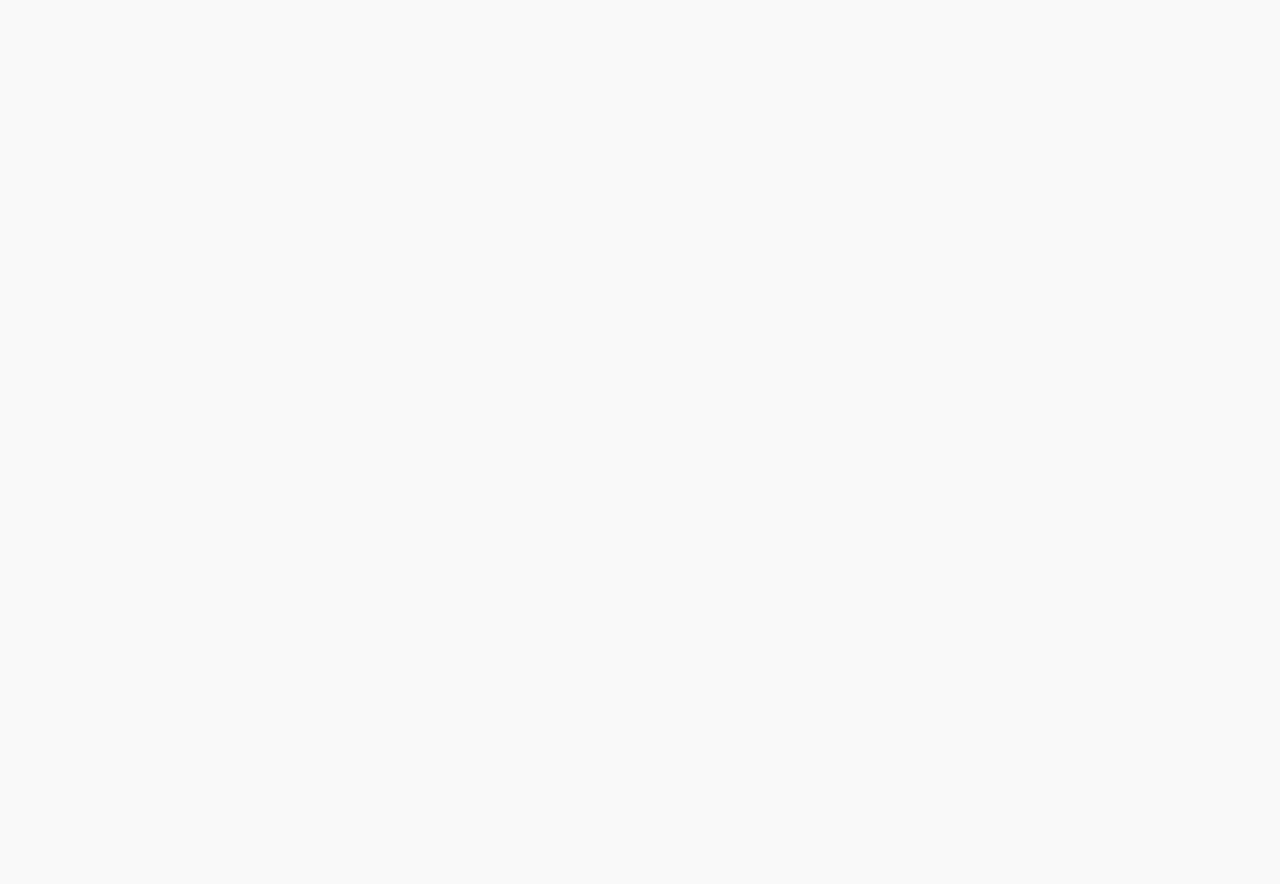
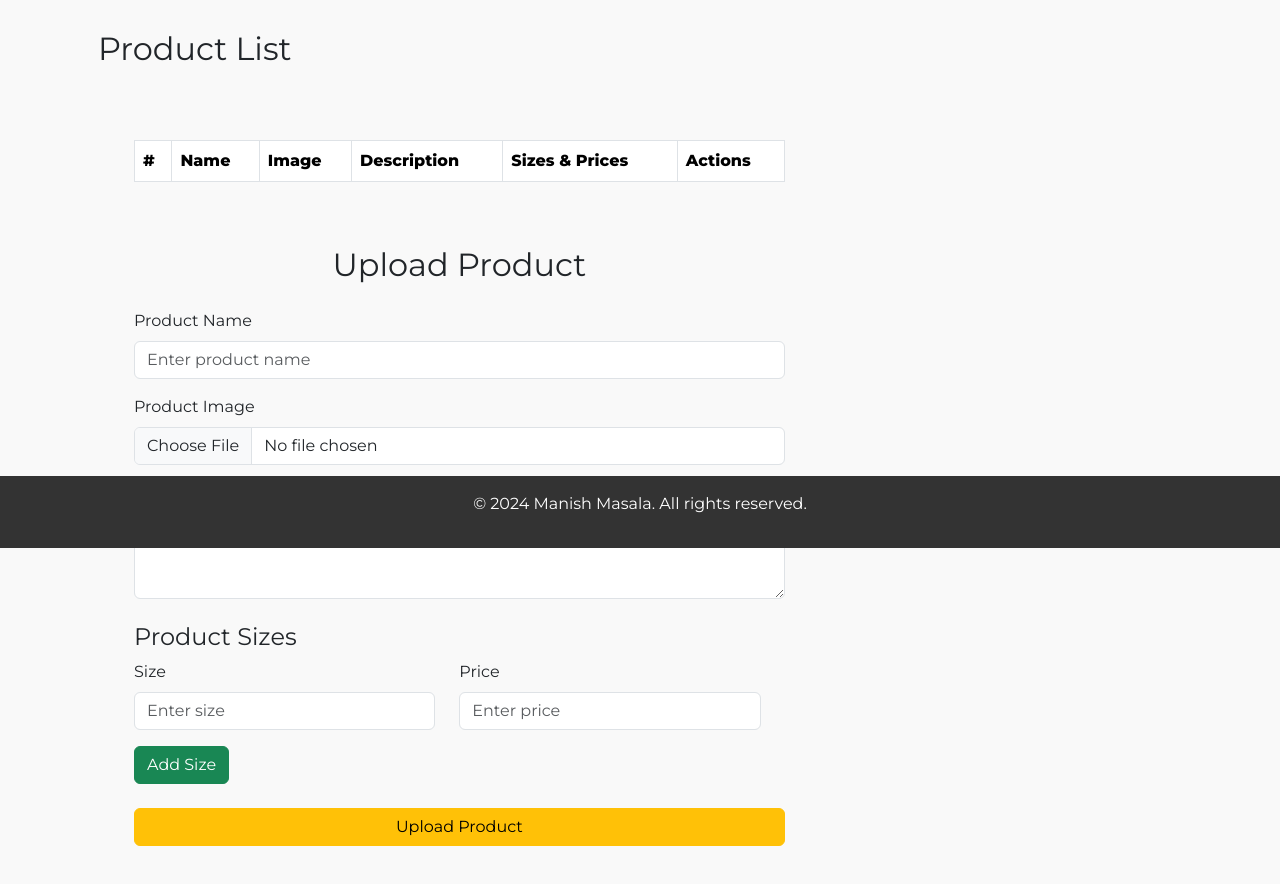
Before and after one commit to vnagda1549/manishmasala, a React (Create React App) app in the folder client/: page /admin-page in a window 1280 px wide. Before the commit this address had no page. Shown: the part 252-1136 px from the top of the page. Before the commit the page ends 800 px from the top, so only its background shows below. Built offline with nearby package versions, Linux system fonts and the light colour scheme.

Commit message:
Added Login page and Admin page with tabs

```diff
--- a/client/src/App.js
+++ b/client/src/App.js
@@ -1,9 +1,12 @@
-import React from 'react';
-import { BrowserRouter as Router, Route, Routes } from 'react-router-dom';
-import Home from './pages/Home';
-import ProductsPage from './pages/ProductsPage';
-import ProductDetails from './pages/ProductDetails';
-import 'bootstrap/dist/css/bootstrap.min.css';
+import React from "react";
+import { BrowserRouter as Router, Route, Routes } from "react-router-dom";
+import Home from "./pages/Home";
+import ProductsPage from "./pages/ProductsPage";
+import ProductDetails from "./pages/ProductDetails";
+import LoginPage from "./pages/LoginPage";
+import AdminPage from "./pages/AdminPage";
+
+import "bootstrap/dist/css/bootstrap.min.css";
 
 function App() {
   return (
@@ -13,6 +16,8 @@ function App() {
           <Route path="/" element={<Home />} />
           <Route path="/products" element={<ProductsPage />} />
           <Route path="/product/:id" element={<ProductDetails />} />
+          <Route path="/login" element={<LoginPage />} />
+          <Route path="/admin-page" element={<AdminPage />} />
         </Routes>
       </div>
     </Router>
--- a/client/src/components/Footer.js
+++ b/client/src/components/Footer.js
@@ -3,7 +3,7 @@ import React from 'react';
 function Footer() {
     return (
         <footer>
-            <p>&copy; 2024 Manish MAsala. All rights reserved.</p>
+            <p>&copy; 2024 Manish Masala. All rights reserved.</p>
         </footer>
     );
 }
--- a/client/src/components/Navbar.js
+++ b/client/src/components/Navbar.js
@@ -9,6 +9,7 @@ function Navbar() {
                 <li><Link to="#about">About</Link></li>
                 <li><Link to="/products">Products</Link></li>
                 <li><Link to="#contact">Contact</Link></li>
+                <li><Link to="/login">Login</Link></li>
             </ul>
         </nav>
     );
--- /dev/null
+++ b/client/src/pages/AddProduct.js
@@ -0,0 +1,212 @@
+import React, { useState } from "react";
+import {
+  Container,
+  Row,
+  Col,
+  Form,
+  Button,
+  Card,
+  Table,
+} from "react-bootstrap";
+
+const ProductUploadForm = () => {
+  const [sizes, setSizes] = useState([{ size: "", price: "" }]);
+  const [products, setProducts] = useState([]);
+  const [editIndex, setEditIndex] = useState(null);
+
+  const handleAddSize = () => {
+    setSizes([...sizes, { size: "", price: "" }]);
+  };
+
+  const handleRemoveSize = (index) => {
+    const newSizes = sizes.filter((_, i) => i !== index);
+    setSizes(newSizes);
+  };
+
+  const handleSizeChange = (index, event) => {
+    const { name, value } = event.target;
+    const newSizes = [...sizes];
+    newSizes[index][name] = value;
+    setSizes(newSizes);
+  };
+
+  const handleEditProduct = (index) => {
+    const product = products[index];
+    setEditIndex(index);
+    setSizes(product.sizes);
+    document.getElementById("productName").value = product.name;
+    document.getElementById("productDescription").value = product.description;
+  };
+
+  const handleDeleteProduct = (index) => {
+    const newProducts = products.filter((_, i) => i !== index);
+    setProducts(newProducts);
+  };
+
+  const handleSubmit = (event) => {
+    event.preventDefault();
+    const form = event.target;
+    const newProduct = {
+      name: form.productName.value,
+      image: form.productImage.files[0] ? form.productImage.files[0].name : "",
+      description: form.productDescription.value,
+      sizes: sizes,
+    };
+
+    if (editIndex !== null) {
+      const newProducts = [...products];
+      newProducts[editIndex] = newProduct;
+      setProducts(newProducts);
+      setEditIndex(null);
+    } else {
+      setProducts([...products, newProduct]);
+    }
+
+    form.reset();
+    setSizes([{ size: "", price: "" }]);
+  };
+
+  return (
+    <Container className="mt-5">
+      <Row className="justify-content-start">
+        <Col md={8}>
+          <div className="p-4">
+            <div>
+              <Table striped bordered hover responsive>
+                <thead>
+                  <tr>
+                    <th>#</th>
+                    <th>Name</th>
+                    <th>Image</th>
+                    <th>Description</th>
+                    <th>Sizes & Prices</th>
+                    <th>Actions</th>
+                  </tr>
+                </thead>
+                <tbody>
+                  {products.map((product, index) => (
+                    <tr key={index}>
+                      <td>{index + 1}</td>
+                      <td>{product.name}</td>
+                      <td>{product.image}</td>
+                      <td>{product.description}</td>
+                      <td>
+                        {product.sizes.map((size, i) => (
+                          <div key={i}>
+                            {size.size} - ${size.price}
+                          </div>
+                        ))}
+                      </td>
+                      <td>
+                        <Button
+                          variant="warning"
+                          onClick={() => handleEditProduct(index)}
+                          className="me-2"
+                        >
+                          Edit
+                        </Button>
+                        <Button
+                          variant="danger"
+                          onClick={() => handleDeleteProduct(index)}
+                        >
+                          Delete
+                        </Button>
+                      </td>
+                    </tr>
+                  ))}
+                </tbody>
+              </Table>
+            </div>
+          </div>
+
+          <div className="p-4 mb-5">
+            <div>
+              <h2 className="mb-4 text-center">
+                {editIndex !== null ? "Edit Product" : "Upload Product"}
+              </h2>
+              <Form onSubmit={handleSubmit}>
+                <Form.Group controlId="productName" className="mb-3">
+                  <Form.Label>Product Name</Form.Label>
+                  <Form.Control
+                    type="text"
+                    placeholder="Enter product name"
+                    required
+                  />
+                </Form.Group>
+
+                <Form.Group controlId="productImage" className="mb-3">
+                  <Form.Label>Product Image</Form.Label>
+                  <Form.Control type="file" />
+                </Form.Group>
+
+                <Form.Group controlId="productDescription" className="mb-3">
+                  <Form.Label>Product Description</Form.Label>
+                  <Form.Control
+                    as="textarea"
+                    rows={3}
+                    placeholder="Enter product description"
+                    required
+                  />
+                </Form.Group>
+
+                <h4 className="mt-4">Product Sizes</h4>
+                {sizes.map((size, index) => (
+                  <Row key={index} className="align-items-center mb-3">
+                    <Col>
+                      <Form.Group controlId={`size-${index}`}>
+                        <Form.Label>Size</Form.Label>
+                        <Form.Control
+                          type="text"
+                          name="size"
+                          value={size.size}
+                          onChange={(event) => handleSizeChange(index, event)}
+                          placeholder="Enter size"
+                          required
+                        />
+                      </Form.Group>
+                    </Col>
+                    <Col>
+                      <Form.Group controlId={`price-${index}`}>
+                        <Form.Label>Price</Form.Label>
+                        <Form.Control
+                          type="number"
+                          name="price"
+                          value={size.price}
+                          onChange={(event) => handleSizeChange(index, event)}
+                          placeholder="Enter price"
+                          required
+                        />
+                      </Form.Group>
+                    </Col>
+                    <Col xs="auto">
+                      {sizes.length > 1 ? (
+                        <Button
+                          variant="danger"
+                          onClick={() => handleRemoveSize(index)}
+                          className="mt-3"
+                        >
+                          Remove
+                        </Button>
+                      ) : (
+                        ""
+                      )}
+                    </Col>
+                  </Row>
+                ))}
+                <Button variant="success" onClick={handleAddSize}>
+                  Add Size
+                </Button>
+
+                <Button variant="warning" type="submit" className="w-100 mt-4">
+                  {editIndex !== null ? "Update Product" : "Upload Product"}
+                </Button>
+              </Form>
+            </div>
+          </div>
+        </Col>
+      </Row>
+    </Container>
+  );
+};
+
+export default ProductUploadForm;
--- /dev/null
+++ b/client/src/pages/AdminPage.js
@@ -0,0 +1,36 @@
+import React from "react";
+import Navbar from "../components/Navbar";
+import Footer from "../components/Footer";
+import { Container, Tabs, Tab } from "react-bootstrap";
+
+import ProductUploadForm from "../pages/AddProduct";
+
+const AdminPage = () => {
+  return (
+    <div>
+      <Navbar />
+      <main>
+        <Container className="mt-5">
+          <h1 className="text-center mb-4">Admin Dashboard</h1>
+          <Tabs defaultActiveKey="product" id="admin-tabs" className="mb-3">
+            <Tab eventKey="product" title="Products">
+              <div className="p-3">
+                <h2>Product List</h2>
+                <ProductUploadForm />
+              </div>
+            </Tab>
+            <Tab eventKey="testimonial" title="Testimonial">
+              <div className="p-3">
+                <h2>User Management</h2>
+                <p>Form to add Testimonial</p>
+              </div>
+            </Tab>
+          </Tabs>
+        </Container>
+      </main>
+      <Footer />
+    </div>
+  );
+};
+
+export default AdminPage;
--- /dev/null
+++ b/client/src/pages/LoginPage.js
@@ -0,0 +1,41 @@
+import React from "react";
+import Navbar from "../components/Navbar";
+import Footer from "../components/Footer";
+import { Container, Row, Col, Card, Form, Button } from "react-bootstrap";
+
+function LoginPage() {
+  return (
+    <div>
+      <Navbar />
+      <main>
+        <Container className="d-flex justify-content-center align-items-center">
+          <Row className="w-100">
+            <Col md={6} lg={4} className="mx-auto">
+              <Card>
+                <Card.Body>
+                  <h2 className="text-center mb-4">Login</h2>
+                  <Form>
+                    <Form.Group id="email">
+                      <Form.Label>Email</Form.Label>
+                      <Form.Control type="email" required />
+                    </Form.Group>
+                    <Form.Group id="password" className="mt-3">
+                      <Form.Label>Password</Form.Label>
+                      <Form.Control type="password" required />
+                    </Form.Group>
+                    <Button className="w-100 mt-4" type="submit">
+                      Login
+                    </Button>
+                  </Form>
+                </Card.Body>
+              </Card>
+            </Col>
+          </Row>
+        </Container>
+      </main>
+      <Footer />
+    </div>
+  );
+}
+
+export default LoginPage;
--- a/client/src/styles.css
+++ b/client/src/styles.css
@@ -1,5 +1,11 @@
+@import url("https://fonts.googleapis.com/css?family=Montserrat:400,800");
+
+* {
+  box-sizing: border-box;
+}
+
 body {
-    font-family: Arial, sans-serif;
+  font-family: "Montserrat", Arial, sans-serif;
   margin: 0;
   padding: 0;
   background-color: #f9f9f9;
```
Also changed, not shown: client/src/css/LoginPage.css (added). Lines whose indentation alone changed are shown as unchanged.
